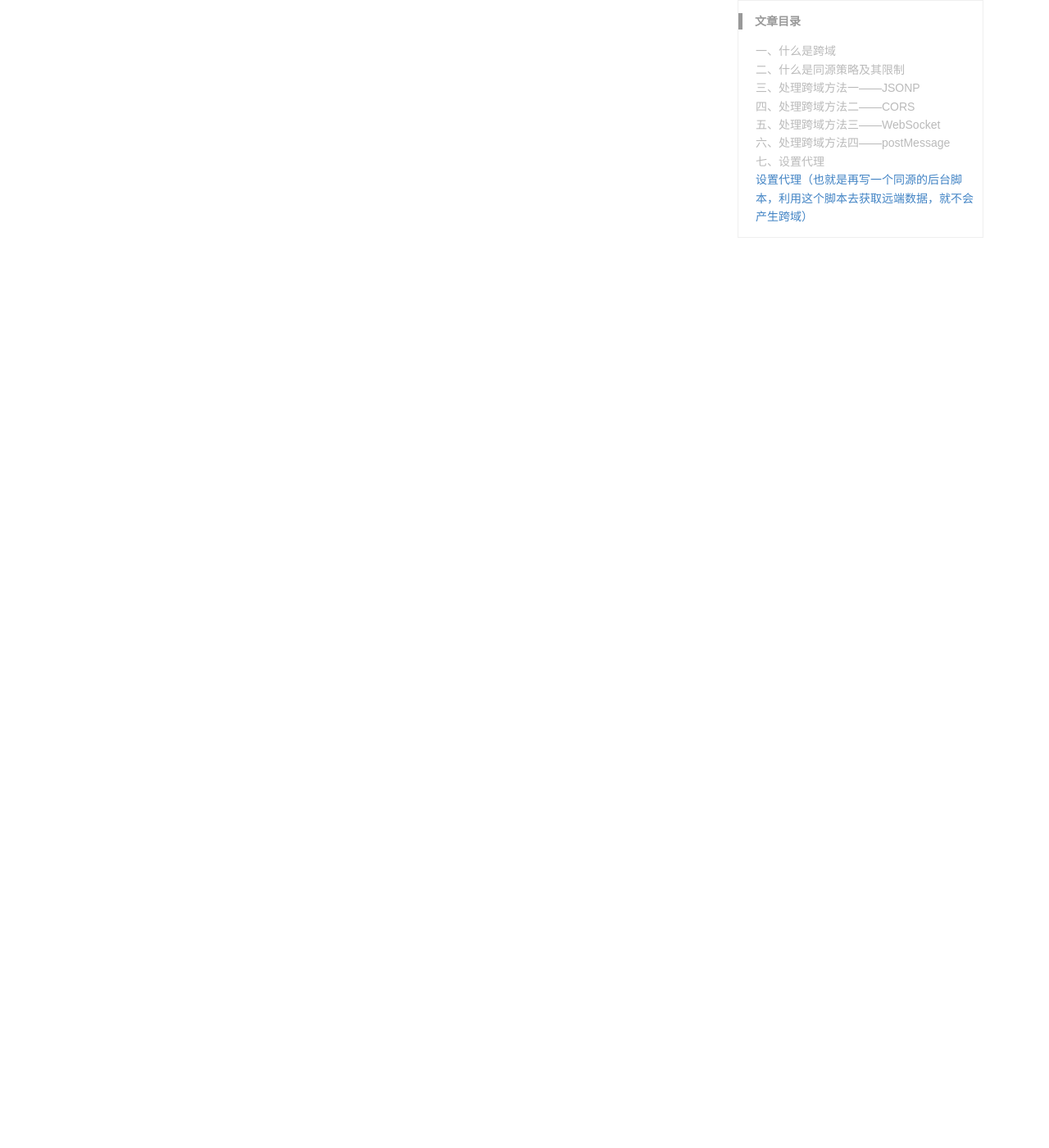
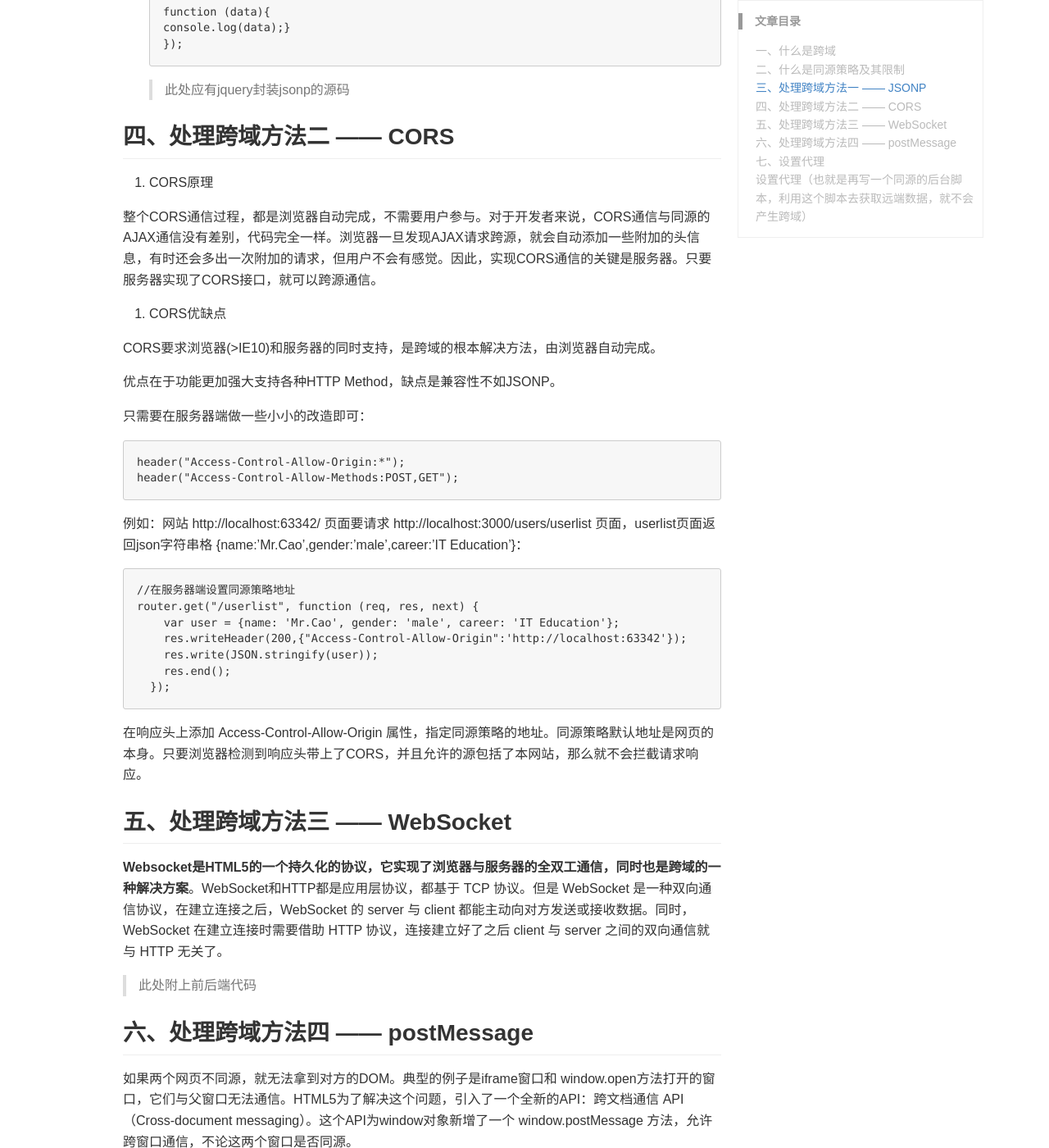
Before and after one commit to lyixuan/blog, a Jekyll site: the page built from _posts/http/2018-12-14-Cross-domain-1.md, in a window 1280 px wide and 1400 px high, scrolled down 3360 px. Shown: the whole window at 82% size. Built offline with Jekyll 4.4.1, drawn with Linux system fonts in a browser that asks for light colours; comment, search, counter and statistics services are not loaded; some of the changed text lies outside the part shown.

Commit message:
cross-domain

````diff
--- a/_posts/http/2018-12-14-Cross-domain-1.md
+++ b/_posts/http/2018-12-14-Cross-domain-1.md
@@ -48,10 +48,133 @@
 
 接下来我们讨论下有哪些处理跨域的方法。但所有的跨域都必须经过信息提供方的允许。如果未经允许即可获取，那是浏览器同源策略出现漏洞。
 
-## 三、处理跨域方法一——JSONP
-## 四、处理跨域方法二——CORS
-## 五、处理跨域方法三——WebSocket
-## 六、处理跨域方法四——postMessage
+## 三、处理跨域方法一 —— JSONP
+1. JSONP原理
+
+利用 `<script>` 元素的这个开放策略，网页可以得到从其他来源动态产生的 JSON 数据。JSONP请求一定需要对方的服务器做支持才可以。
+
+2. JSONP和AJAX对比
+
+JSONP和AJAX相同，都是客户端向服务器端发送请求，从服务器端获取数据的方式。但AJAX属于同源策略，JSONP属于非同源策略（跨域请求）。
+
+3. JSONP优缺点
+
+JSONP优点是兼容性好，可用于解决主流浏览器的跨域数据访问的问题。缺点是仅支持get方法具有局限性。
+
+4. JSONP的流程（以第三方API地址为例，不必考虑后台程序）
+
+* 声明一个回调函数，其函数名(如fn)当做参数值，要传递给跨域请求数据的服务器，函数形参为要获取目标数据(服务器返回的data)。
+* 创建一个 `<script>`标签，把那个跨域的API数据接口地址，赋值给script的src，还要在这个地址中向服务器传递该函数名（可以通过问号传参 :?callback=fn）。
+* 服务器接收到请求后，需要进行特殊的处理：把传递进来的函数名和它需要给你的数据拼接成一个字符串，例如：传递进去的函数名是fn，它准备好的数据是 fn([{"name":"jianshu"}]）。
+* 最后服务器把准备的数据通过HTTP协议返回给客户端，客户端再调用执行之前声明的回调函数（fn），对返回的数据进行操作。
+> ps:此处应有jsonp实例演示；1、返回数据是否明文？2、callback名称可否修改？3、浏览器为什么可以识别函数fn，原理是什么
+
+```
+<script type="text/javascript">
+
+function fn(data) {
+        alert(data.msg);
+    }
+</script>
+<script type="text/javascript" src="http://crossdomain.com/jsonServerResponse?jsonp=fn"></script>
+```
+其中 fn 是客户端注册的回调的函数，目的获取跨域服务器上的json数据后，对数据进行在处理。
+
+最后服务器返回给客户端数据的格式为：
+```
+fn({ msg:'this  is  json  data'})
+```
+5. jQuery的jsonp形式
+```
+$.ajax({
+url:"http://crossdomain.com/jsonServerResponse",
+dataType:"jsonp",
+type:"get",
+jsonpCallback:"fn",
+//->自定义传递给服务器的函数名，而不是使用jQuery自动生成的，可省略
+jsonp:"jsonp",
+//->把传递函数名的那个形参callback变为jsonp，可省略
+success:
+function (data){
+console.log(data);}
+});
+```
+> 此处应有jquery封装jsonp的源码
+
+## 四、处理跨域方法二 —— CORS
+
+1. CORS原理
+
+整个CORS通信过程，都是浏览器自动完成，不需要用户参与。对于开发者来说，CORS通信与同源的AJAX通信没有差别，代码完全一样。浏览器一旦发现AJAX请求跨源，就会自动添加一些附加的头信息，有时还会多出一次附加的请求，但用户不会有感觉。因此，实现CORS通信的关键是服务器。只要服务器实现了CORS接口，就可以跨源通信。
+
+2. CORS优缺点
+
+CORS要求浏览器(>IE10)和服务器的同时支持，是跨域的根本解决方法，由浏览器自动完成。
+
+优点在于功能更加强大支持各种HTTP Method，缺点是兼容性不如JSONP。
+
+只需要在服务器端做一些小小的改造即可：
+
+```
+header("Access-Control-Allow-Origin:*");
+header("Access-Control-Allow-Methods:POST,GET");
+```
+例如：网站 http://localhost:63342/ 页面要请求 http://localhost:3000/users/userlist 页面，userlist页面返回json字符串格 {name:'Mr.Cao',gender:'male',career:'IT Education'}：
+```
+//在服务器端设置同源策略地址
+router.get("/userlist", function (req, res, next) {
+    var user = {name: 'Mr.Cao', gender: 'male', career: 'IT Education'};
+    res.writeHeader(200,{"Access-Control-Allow-Origin":'http://localhost:63342'});
+    res.write(JSON.stringify(user));
+    res.end();
+  });
+```
+
+在响应头上添加 Access-Control-Allow-Origin 属性，指定同源策略的地址。同源策略默认地址是网页的本身。只要浏览器检测到响应头带上了CORS，并且允许的源包括了本网站，那么就不会拦截请求响应。
+
+## 五、处理跨域方法三 —— WebSocket
+
+**Websocket是HTML5的一个持久化的协议，它实现了浏览器与服务器的全双工通信，同时也是跨域的一种解决方案**。WebSocket和HTTP都是应用层协议，都基于 TCP 协议。但是 WebSocket 是一种双向通信协议，在建立连接之后，WebSocket 的 server 与 client 都能主动向对方发送或接收数据。同时，WebSocket 在建立连接时需要借助 HTTP 协议，连接建立好了之后 client 与 server 之间的双向通信就与 HTTP 无关了。
+
+> 此处附上前后端代码
+
+## 六、处理跨域方法四 —— postMessage
+
+如果两个网页不同源，就无法拿到对方的DOM。典型的例子是iframe窗口和 window.open方法打开的窗口，它们与父窗口无法通信。HTML5为了解决这个问题，引入了一个全新的API：跨文档通信 API（Cross-document messaging）。这个API为window对象新增了一个 window.postMessage 方法，允许跨窗口通信，不论这两个窗口是否同源。
+
+**postMessage方法的第一个参数是具体的信息内容，第二个参数是接收消息的窗口的源（origin），即"协议 + 域名 + 端口"**。也可以设为 *，表示不限制域名，向所有窗口发送。
+
+接下来我们看个例子： http://localhost:63342/index.html页面向 http://localhost:3000/message.html传递“跨域请求信息”
+
+```
+//发送信息页面 http://localhost:63342/index.html
+<html lang="en">
+<head>
+    <meta charset="UTF-8">
+    <title>跨域请求</title>
+</head>
+<body>
+    <iframe src="http://localhost:3000/users/reg" id="frm"></iframe>
+    <input type="button" value="OK" onclick="run()">
+</body>
+</html>
+<script>
+   function run(){
+        var frm=document.getElementById("frm");
+        frm.contentWindow.postMessage("跨域请求信息","http://localhost:3000");
+   }
+</script>
+```
+
+```
+//接收信息页面 http://localhost:3000/message.html
+ window.addEventListener("message",function(e){
+  //通过监听message事件，可以监听对方发送的消息。
+  console.log(e.data);
+  },false
+);
+```
+
 ## 七、设置代理
 > 设置代理（也就是再写一个同源的后台脚本，利用这个脚本去获取远端数据，就不会产生跨域）
 ---
````
Also changed, not shown: other parts of _posts/http/2018-12-14-Cross-domain-1.md (+1 -1 lines).
